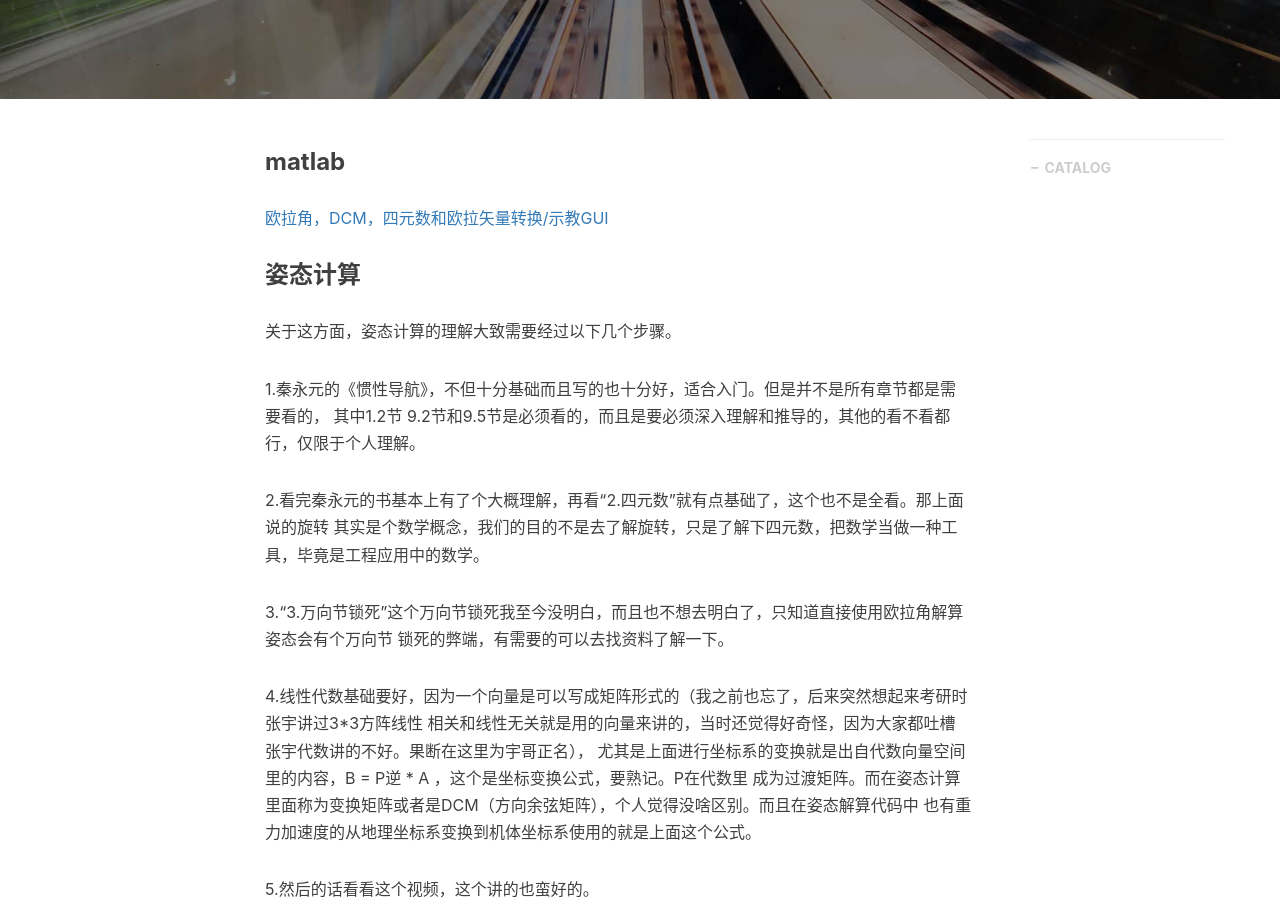
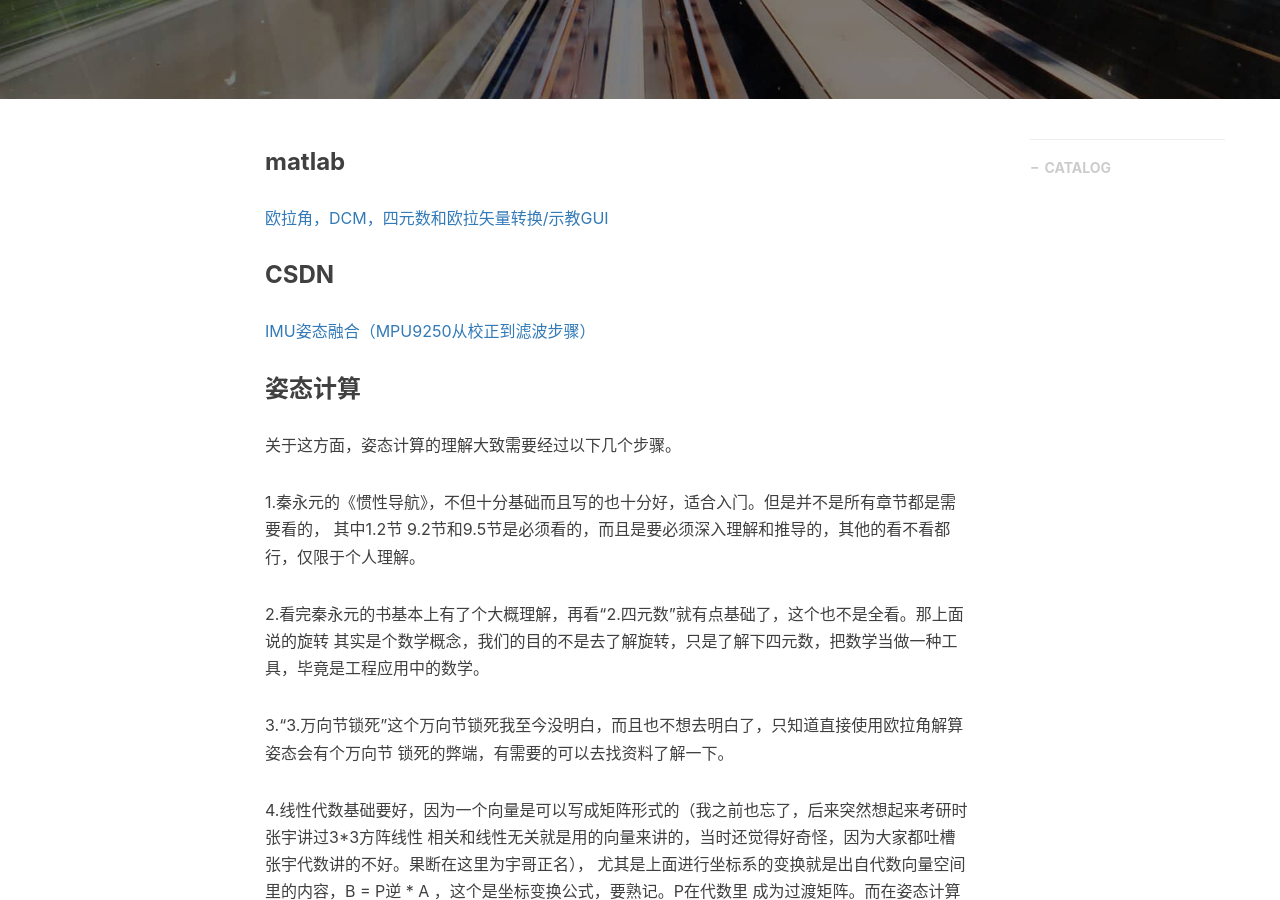
Before and after one commit to gary-robotics/dlward, a Jekyll site: the page built from _posts/2019-10-31-姿态计算-2019.markdown, in a window 1280 px wide and 900 px high, scrolled down 424 px. Built offline with Jekyll 4.4.1, drawn with Linux system fonts in a browser that asks for light colours; nearby versions of some CDN libraries; comment, search, counter and statistics services are not loaded.

Commit message:
Update 2019-10-31-姿态计算-2019.markdown

```diff
--- a/_posts/2019-10-31-姿态计算-2019.markdown
+++ b/_posts/2019-10-31-姿态计算-2019.markdown
@@ -12,6 +12,8 @@ tags:                               #标签
 ### matlab
 [欧拉角，DCM，四元数和欧拉矢量转换/示教GUI](https://ww2.mathworks.cn/matlabcentral/fileexchange/27653-euler-angle-dcm-quaternion-and-euler-vector-conversion-teaching-gui)
 
+### CSDN
+[IMU姿态融合（MPU9250从校正到滤波步骤）](https://blog.csdn.net/u013236946/article/details/72934934)
 
 ### 姿态计算
 关于这方面，姿态计算的理解大致需要经过以下几个步骤。
```
